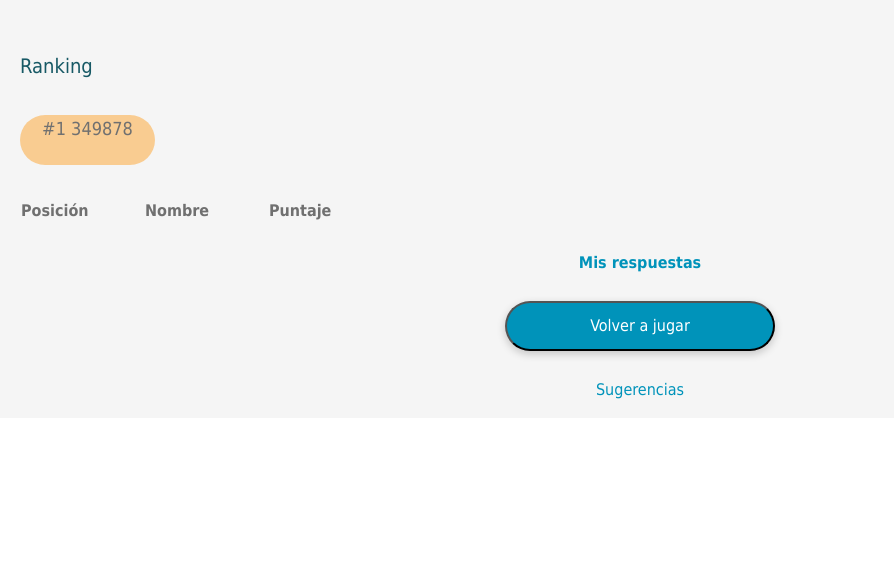
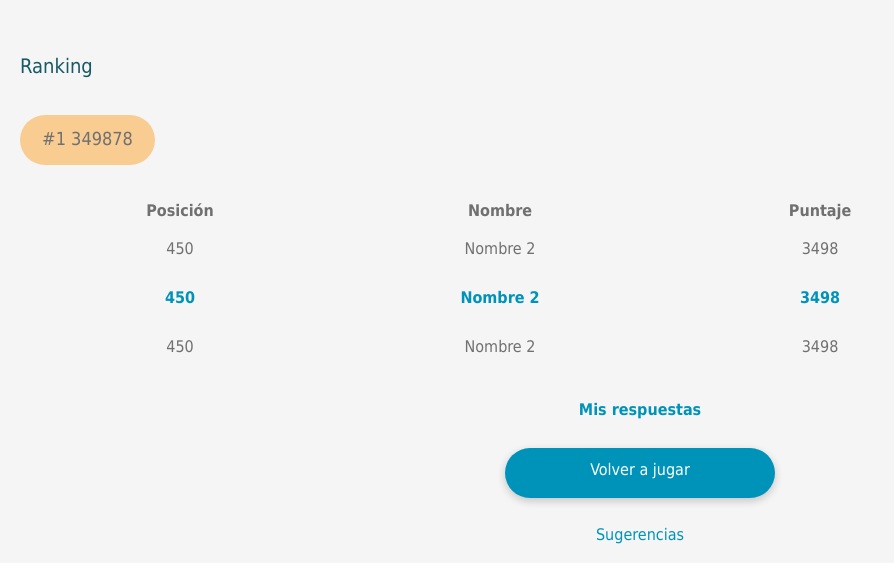
Before and after one commit to Devs4good/escuadronvial_webapp, a PHP site: page /ranking.html in a window 1280 px wide. Shown: the top 583 px of the page, without its empty margins (0-894 px from the left). Run offline with PHP 8.4, Linux system fonts and the light colour scheme; lists and menus that the app fills with data are empty.

Commit message:
Pagina de Ranking

```diff
--- a/css/estilos.css
+++ b/css/estilos.css
@@ -88,6 +88,8 @@ body{
 }
 
 .best-score{
+    display: block;
+    padding: 10px 20px;
 	margin-top: 34px;
 	background-color: rgba(253,162,42,.49);
 	border-radius: 25px;
@@ -95,12 +97,10 @@ body{
 	height: 50px;
 	overflow: hidden;
 	text-align: center;
-}
-
-.best-score span{
 	font-family: 'fredoka_oneregular UI', Tahoma, Geneva, Verdana, sans-serif;
 	font-size: 18px;
 	color: #707070;
+	border: none;
 }
 
 .ranking{
@@ -113,7 +113,17 @@ body{
 	font-weight: 700;
 	width:124px;
 	color: #707070;
+	text-align: center;
 }
+
+.ranking table tr td {
+	font-family: 'robotoregular UI', Tahoma, Geneva, Verdana, sans-serif;
+	width: 320px;
+	height: 49px;
+	font-size: 16px;
+	text-align: center;
+}
+
 
 .text-info {
 	margin-top: 26px;
@@ -132,10 +142,12 @@ body{
 	font-weight: 700;
 }
 
-.text-info button{
+.text-info div{
+	margin: auto;
+    display: block;
+    padding: 10px 20px;
 	cursor: pointer;
 	margin-top:26px;
-	margin-bottom: 26px;
 	background-color: #0093ba;
 	font-size: 16px;
 	color: #ffffff;
--- a/ranking.html
+++ b/ranking.html
@@ -10,10 +10,10 @@
 </head>
 <body>
         <div class="container-ranking">
-                <span class="text-header">Ranking</span>
+                <span class="text-header" id="titulo">Ranking</span>
 
                 <div class="best-score">
-                    <span>#1 349878</span>
+                    #1 349878
                 </div>
 
                 <div class="ranking">
@@ -21,12 +21,30 @@
                         <th>Posición</th>
                         <th>Nombre</th>
                         <th>Puntaje</th>
+
+                        <tr style="color: #707070;">
+                            <td>450</td>
+                            <td>Nombre 2</td>
+                            <td>3498</td>
+                        </tr>
+
+                        <tr style="color:#0093ba; font-weight:700;">
+                            <td>450</td>
+                            <td>Nombre 2</td>
+                            <td>3498</td>
+                        </tr>
+
+                        <tr style="color: #707070;">
+                            <td>450</td>
+                            <td>Nombre 2</td>
+                            <td>3498</td>
+                        </tr>
                     </table>
                 </div>
 
                 <div class="text-info">
                     <span class="bold">Mis respuestas</span> <br>
-                    <button class="button"> Volver a jugar</button> <br>
+                    <div class="button"> Volver a jugar</div> <br>
                     <span>Sugerencias</span> <br>
                 </div>
             </div>
```
